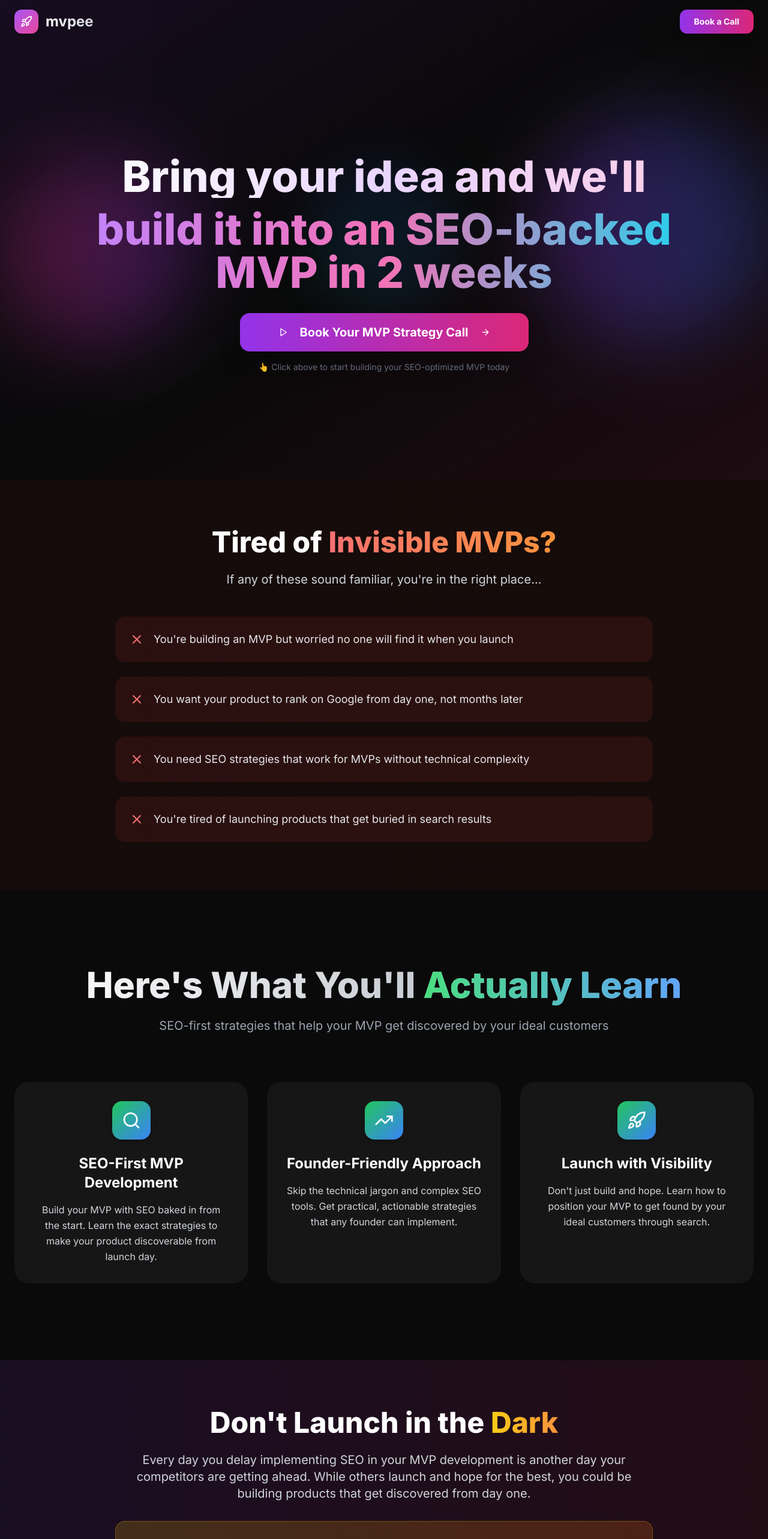
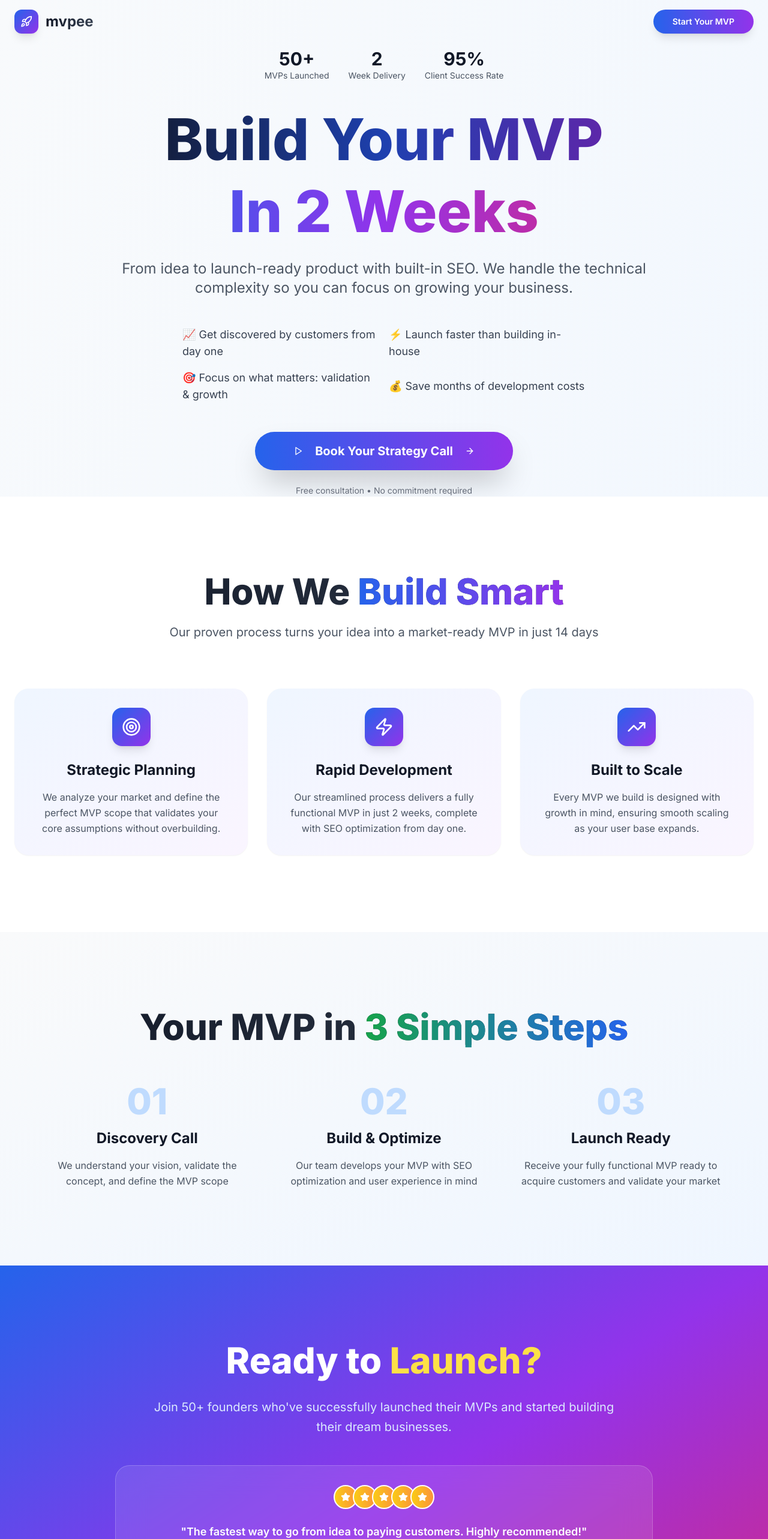
Before and after one commit to fozagtx/mvpee, a React (Vite) app: page / in a window 1280 px wide. Shown: the top 2566 px of the page at 60% size. Built offline with nearby package versions, Linux system fonts and the light colour scheme.

Commit message:
Refactor: General website improvements
Minor website improvements.

```diff
--- a/src/pages/Index.tsx
+++ b/src/pages/Index.tsx
@@ -1,5 +1,6 @@
+
 import React, { useState, useEffect } from 'react';
-import { Lightbulb, Gift, Sparkles, Search, Zap, TrendingUp, ArrowRight, Menu, X, Play, CheckCircle, Rocket } from 'lucide-react';
+import { Star, Zap, TrendingUp, ArrowRight, Menu, X, Play, CheckCircle, Rocket, Target, Users, Clock } from 'lucide-react';
 import { Button } from '@/components/ui/button';
 import { Card, CardContent } from '@/components/ui/card';
 import { Sheet, SheetContent, SheetTrigger } from '@/components/ui/sheet';
@@ -16,78 +17,76 @@ const Index = () => {
     return () => window.removeEventListener('scroll', handleScroll);
   }, []);
 
-  const painPoints = [
-    "You're building an MVP but worried no one will find it when you launch",
-    "You want your product to rank on Google from day one, not months later",
-    "You need SEO strategies that work for MVPs without technical complexity",
-    "You're tired of launching products that get buried in search results"
+  const features = [
+    {
+      icon: Target,
+      title: "Strategic Planning",
+      description: "We analyze your market and define the perfect MVP scope that validates your core assumptions without overbuilding."
+    },
+    {
+      icon: Zap,
+      title: "Rapid Development",
+      description: "Our streamlined process delivers a fully functional MVP in just 2 weeks, complete with SEO optimization from day one."
+    },
+    {
+      icon: TrendingUp,
+      title: "Built to Scale",
+      description: "Every MVP we build is designed with growth in mind, ensuring smooth scaling as your user base expands."
+    }
   ];
 
   const benefits = [
-    {
-      icon: Search,
-      title: "SEO-First MVP Development",
-      description: "Build your MVP with SEO baked in from the start. Learn the exact strategies to make your product discoverable from launch day."
-    },
-    {
-      icon: TrendingUp,
-      title: "Founder-Friendly Approach",
-      description: "Skip the technical jargon and complex SEO tools. Get practical, actionable strategies that any founder can implement."
-    },
-    {
-      icon: Rocket,
-      title: "Launch with Visibility",
-      description: "Don't just build and hope. Learn how to position your MVP to get found by your ideal customers through search."
-    }
+    "📈 Get discovered by customers from day one",
+    "⚡ Launch faster than building in-house",
+    "🎯 Focus on what matters: validation & growth",
+    "💰 Save months of development costs"
+  ];
+
+  const stats = [
+    { number: "50+", label: "MVPs Launched" },
+    { number: "2", label: "Week Delivery" },
+    { number: "95%", label: "Client Success Rate" }
   ];
 
   return (
-    <div className="min-h-screen bg-[#0a0a0a] text-white font-inter relative overflow-hidden">
-      {/* Animated Background Gradients */}
-      <div className="fixed inset-0 z-0">
-        <div className="absolute top-0 left-0 w-full h-full bg-gradient-to-br from-purple-900/20 via-transparent to-pink-900/20 animate-pulse"></div>
-        <div className="absolute top-1/4 right-0 w-96 h-96 bg-gradient-to-l from-blue-600/30 to-purple-600/30 rounded-full blur-3xl animate-float"></div>
-        <div className="absolute bottom-1/4 left-0 w-80 h-80 bg-gradient-to-r from-pink-600/30 to-purple-600/30 rounded-full blur-3xl animate-float" style={{ animationDelay: '2s' }}></div>
-        <div className="absolute top-1/2 left-1/2 transform -translate-x-1/2 -translate-y-1/2 w-64 h-64 bg-gradient-to-tr from-cyan-600/20 to-blue-600/20 rounded-full blur-2xl animate-pulse" style={{ animationDelay: '1s' }}></div>
-      </div>
-
+    <div className="min-h-screen bg-gradient-to-br from-slate-50 to-blue-50">
       {/* Navbar */}
       <nav className={`fixed top-0 left-0 right-0 z-50 transition-all duration-500 ${
         scrolled
-          ? 'bg-black/80 backdrop-blur-xl border-b border-white/10'
+          ? 'bg-white/90 backdrop-blur-xl border-b border-gray-200 shadow-sm'
           : 'bg-transparent'
       }`}>
         <div className="max-w-7xl mx-auto px-6 py-4">
           <div className="flex justify-between items-center">
             <div className="flex items-center space-x-3 group">
-              <div className="w-10 h-10 bg-gradient-to-br from-purple-500 to-pink-500 rounded-xl flex items-center justify-center shadow-lg group-hover:shadow-purple-500/25 transition-all duration-300 group-hover:scale-105">
+              <div className="w-10 h-10 bg-gradient-to-br from-blue-600 to-purple-600 rounded-xl flex items-center justify-center shadow-lg group-hover:shadow-blue-500/25 transition-all duration-300 group-hover:scale-105">
                 <Rocket className="h-5 w-5 text-white" />
               </div>
-              <span className="text-2xl font-bold bg-gradient-to-r from-white to-gray-300 bg-clip-text text-transparent">mvpee</span>
+              <span className="text-2xl font-bold bg-gradient-to-r from-gray-900 to-gray-700 bg-clip-text text-transparent">mvpee</span>
             </div>
 
             <div className="hidden lg:flex items-center space-x-8">
               <Button
-                className="bg-gradient-to-r from-purple-600 to-pink-600 hover:from-purple-700 hover:to-pink-700 text-white font-bold px-6 py-2 rounded-xl shadow-lg hover:shadow-purple-500/25 transition-all duration-300 hover:scale-105"
+                className="bg-gradient-to-r from-blue-600 to-purple-600 hover:from-blue-700 hover:to-purple-700 text-white font-semibold px-8 py-3 rounded-full shadow-lg hover:shadow-blue-500/25 transition-all duration-300 hover:scale-105"
                 onClick={() => window.open('https://calendly.com/your-link', '_blank')}
               >
-                Book a Call
+                Start Your MVP
               </Button>
             </div>
 
             <Sheet open={mobileMenuOpen} onOpenChange={setMobileMenuOpen}>
               <SheetTrigger asChild>
-                <Button variant="ghost" size="sm" className="lg:hidden text-white hover:bg-white/10 border border-white/20">
+                <Button variant="ghost" size="sm" className="lg:hidden text-gray-900 hover:bg-gray-100">
                   <Menu className="h-5 w-5" />
                 </Button>
               </SheetTrigger>
-              <SheetContent side="right" className="bg-black/95 backdrop-blur-xl border-white/10">
+              <SheetContent side="right" className="bg-white border-gray-200">
                 <div className="flex flex-col space-y-6 mt-8">
                   <Button
-                    className="bg-gradient-to-r from-purple-600 to-pink-600 hover:from-purple-700 hover:to-pink-700 text-white font-bold px-6 py-3 rounded-xl shadow-lg"
+                    className="bg-gradient-to-r from-blue-600 to-purple-600 hover:from-blue-700 hover:to-purple-700 text-white font-semibold px-8 py-3 rounded-full shadow-lg"
                     onClick={() => window.open('https://calendly.com/your-link', '_blank')}
                   >
-                    Book a Call
+                    Start Your MVP
                   </Button>
                 </div>
               </SheetContent>
@@ -96,56 +95,83 @@ const Index = () => {
         </div>
       </nav>
 
-      {/* Hero Section - VSL Style */}
-      <section className="relative z-20 min-h-screen flex items-center justify-center px-6 pt-20">
-        <div className="max-w-5xl mx-auto text-center">
+      {/* Hero Section */}
+      <section className="relative min-h-screen flex items-center justify-center px-6 pt-20">
+        <div className="max-w-6xl mx-auto text-center">
           <div className="animate-fade-in">
-            {/* Big Promise Headline */}
+            {/* Stats Bar */}
+            <div className="flex justify-center items-center space-x-8 mb-12">
+              {stats.map((stat, index) => (
+                <div key={index} className="text-center">
+                  <div className="text-3xl font-bold text-gray-900">{stat.number}</div>
+                  <div className="text-sm text-gray-600">{stat.label}</div>
+                </div>
+              ))}
+            </div>
+
+            {/* Main Headline */}
             <h1 className="mb-8 leading-tight">
-              <div className="font-black text-4xl md:text-6xl xl:text-7xl bg-gradient-to-r from-white via-purple-200 to-pink-200 bg-clip-text text-transparent mb-4">
-                Bring your idea and we'll
+              <div className="font-black text-5xl md:text-7xl xl:text-8xl bg-gradient-to-r from-gray-900 via-blue-800 to-purple-800 bg-clip-text text-transparent mb-6">
+                Build Your MVP
               </div>
-              <div className="font-black text-4xl md:text-6xl xl:text-7xl bg-gradient-to-r from-purple-400 via-pink-400 to-cyan-400 bg-clip-text text-transparent mb-6">
-                build it into an SEO-backed MVP in 2 weeks
+              <div className="font-black text-5xl md:text-7xl xl:text-8xl bg-gradient-to-r from-blue-600 via-purple-600 to-pink-600 bg-clip-text text-transparent mb-8">
+                In 2 Weeks
               </div>
             </h1>
+
+            <p className="text-xl md:text-2xl text-gray-600 mb-12 max-w-4xl mx-auto leading-relaxed">
+              From idea to launch-ready product with built-in SEO. We handle the technical complexity
+              so you can focus on growing your business.
+            </p>
+
+            {/* Benefits List */}
+            <div className="grid grid-cols-1 md:grid-cols-2 gap-4 max-w-2xl mx-auto mb-12">
+              {benefits.map((benefit, index) => (
+                <div key={index} className="flex items-center text-left text-gray-700 text-lg">
+                  <span>{benefit}</span>
+                </div>
+              ))}
+            </div>
 
             {/* Primary CTA */}
             <div className="flex flex-col sm:flex-row gap-6 justify-center">
               <Button
                 size="lg"
-                className="bg-gradient-to-r from-purple-600 to-pink-600 hover:from-purple-700 hover:to-pink-700 text-white font-bold text-xl px-16 py-8 rounded-2xl shadow-2xl hover:shadow-purple-500/25 transition-all duration-300 hover:scale-105 border-0 group"
+                className="bg-gradient-to-r from-blue-600 to-purple-600 hover:from-blue-700 hover:to-purple-700 text-white font-bold text-xl px-16 py-8 rounded-full shadow-2xl hover:shadow-blue-500/25 transition-all duration-300 hover:scale-105 border-0 group"
                 onClick={() => window.open('https://calendly.com/your-link', '_blank')}
               >
                 <Play className="mr-3 h-6 w-6 group-hover:scale-110 transition-transform duration-300" />
-                Book Your MVP Strategy Call
+                Book Your Strategy Call
                 <ArrowRight className="ml-3 h-6 w-6 group-hover:translate-x-1 transition-transform duration-300" />
               </Button>
             </div>
 
-            <p className="text-sm text-gray-500 mt-4">
-              👆 Click above to start building your SEO-optimized MVP today
+            <p className="text-sm text-gray-500 mt-6">
+              Free consultation • No commitment required
             </p>
           </div>
         </div>
       </section>
 
-      {/* Pain Points Section */}
-      <section className="relative z-20 px-6 py-20 bg-gradient-to-r from-red-900/10 to-orange-900/10">
-        <div className="max-w-4xl mx-auto text-center">
-          <h2 className="text-4xl md:text-5xl font-black mb-6 text-white">
-            Tired of <span className="bg-gradient-to-r from-red-400 to-orange-400 bg-clip-text text-transparent">Invisible MVPs?</span>
-          </h2>
-          <p className="text-xl text-gray-300 mb-12 font-light">
-            If any of these sound familiar, you're in the right place...
-          </p>
+      {/* Features Section */}
+      <section className="relative px-6 py-32 bg-white">
+        <div className="max-w-7xl mx-auto">
+          <div className="text-center mb-20">
+            <h2 className="text-5xl md:text-6xl font-black mb-6 bg-gradient-to-r from-gray-900 to-gray-700 bg-clip-text text-transparent">
+              How We <span className="bg-gradient-to-r from-blue-600 to-purple-600 bg-clip-text text-transparent">Build Smart</span>
+            </h2>
+            <p className="text-xl text-gray-600 max-w-3xl mx-auto">Our proven process turns your idea into a market-ready MVP in just 14 days</p>
+          </div>
 
-          <div className="space-y-6">
-            {painPoints.map((point, index) => (
-              <Card key={index} className="border-0 bg-red-500/10 backdrop-blur-xl hover:bg-red-500/20 transition-all duration-500 rounded-2xl group hover:scale-[1.02]">
-                <CardContent className="p-6 flex items-center">
-                  <X className="h-6 w-6 text-red-400 mr-4 flex-shrink-0" />
-                  <p className="text-lg text-gray-200 text-left">{point}</p>
+          <div className="grid md:grid-cols-3 gap-8">
+            {features.map((feature, index) => (
+              <Card key={index} className="border-0 bg-gradient-to-br from-blue-50 to-purple-50 hover:from-blue-100 hover:to-purple-100 transition-all duration-500 rounded-3xl group hover:scale-105 hover:shadow-2xl">
+                <CardContent className="p-8 text-center h-full flex flex-col">
+                  <div className="w-16 h-16 bg-gradient-to-br from-blue-600 to-purple-600 rounded-2xl flex items-center justify-center mx-auto mb-6 group-hover:rotate-6 transition-transform duration-300 shadow-lg">
+                    <feature.icon className="h-8 w-8 text-white" />
+                  </div>
+                  <h3 className="text-2xl font-bold text-gray-900 mb-4">{feature.title}</h3>
+                  <p className="text-gray-600 leading-relaxed flex-grow">{feature.description}</p>
                 </CardContent>
               </Card>
             ))}
@@ -153,109 +179,84 @@ const Index = () => {
         </div>
       </section>
 
-      {/* Solution Section */}
-      <section id="story" className="relative z-20 px-6 py-32">
-        <div className="max-w-7xl mx-auto">
-          <div className="text-center mb-20">
-            <h2 className="text-5xl md:text-6xl font-black mb-6 bg-gradient-to-r from-white to-gray-400 bg-clip-text text-transparent">
-              Here's What You'll <span className="bg-gradient-to-r from-green-400 to-blue-400 bg-clip-text text-transparent">Actually Learn</span>
-            </h2>
-            <p className="text-xl text-gray-400 font-light max-w-3xl mx-auto">SEO-first strategies that help your MVP get discovered by your ideal customers</p>
-          </div>
+      {/* Process Section */}
+      <section className="relative px-6 py-32 bg-gradient-to-br from-gray-50 to-blue-50">
+        <div className="max-w-6xl mx-auto text-center">
+          <h2 className="text-5xl md:text-6xl font-black mb-16 bg-gradient-to-r from-gray-900 to-gray-700 bg-clip-text text-transparent">
+            Your MVP in <span className="bg-gradient-to-r from-green-600 to-blue-600 bg-clip-text text-transparent">3 Simple Steps</span>
+          </h2>
 
           <div className="grid md:grid-cols-3 gap-8">
-            {benefits.map((benefit, index) => (
-              <Card key={index} className="border-0 bg-white/5 backdrop-blur-xl hover:bg-white/10 transition-all duration-500 rounded-3xl group hover:scale-105 hover:shadow-2xl hover:shadow-green-500/10">
-                <CardContent className="p-8 text-center h-full flex flex-col">
-                  <div className="w-16 h-16 bg-gradient-to-br from-green-500 to-blue-500 rounded-2xl flex items-center justify-center mx-auto mb-6 group-hover:rotate-6 transition-transform duration-300 shadow-lg">
-                    <benefit.icon className="h-8 w-8 text-white" />
-                  </div>
-                  <h3 className="text-2xl font-bold text-white mb-4 group-hover:text-green-200 transition-colors duration-300">{benefit.title}</h3>
-                  <p className="text-gray-300 font-light leading-relaxed flex-grow">{benefit.description}</p>
-                </CardContent>
-              </Card>
+            {[
+              { step: "01", title: "Discovery Call", desc: "We understand your vision, validate the concept, and define the MVP scope" },
+              { step: "02", title: "Build & Optimize", desc: "Our team develops your MVP with SEO optimization and user experience in mind" },
+              { step: "03", title: "Launch Ready", desc: "Receive your fully functional MVP ready to acquire customers and validate your market" }
+            ].map((item, index) => (
+              <div key={index} className="relative">
+                <div className="text-6xl font-black text-blue-200 mb-4">{item.step}</div>
+                <h3 className="text-2xl font-bold text-gray-900 mb-4">{item.title}</h3>
+                <p className="text-gray-600 leading-relaxed">{item.desc}</p>
+              </div>
             ))}
           </div>
         </div>
       </section>
 
-      {/* Urgency/Scarcity Section */}
-      <section className="relative z-20 px-6 py-20 bg-gradient-to-r from-purple-900/20 to-pink-900/20">
+      {/* CTA Section */}
+      <section className="relative px-6 py-32 bg-gradient-to-br from-blue-600 via-purple-600 to-pink-600">
         <div className="max-w-4xl mx-auto text-center">
-          <h2 className="text-4xl md:text-5xl font-black mb-6 text-white">
-            Don't Launch in the <span className="bg-gradient-to-r from-yellow-400 to-orange-400 bg-clip-text text-transparent">Dark</span>
+          <h2 className="text-5xl md:text-6xl font-black mb-8 text-white">
+            Ready to <span className="text-yellow-300">Launch?</span>
           </h2>
-          <p className="text-xl text-gray-300 mb-8 font-light">
-            Every day you delay implementing SEO in your MVP development is another day your competitors are getting ahead.
-            While others launch and hope for the best, you could be building products that get discovered from day one.
+          <p className="text-xl text-blue-100 mb-12 leading-relaxed max-w-3xl mx-auto">
+            Join 50+ founders who've successfully launched their MVPs and started building their dream businesses.
           </p>
 
-          <div className="bg-gradient-to-r from-yellow-500/20 to-orange-500/20 border border-yellow-500/30 rounded-2xl p-8 mb-8">
-            <p className="text-lg text-yellow-200 font-semibold">
-              ⚡ These aren't just SEO tips - they're the EXACT strategies to build MVPs that rank, convert, and scale with search visibility baked in.
-            </p>
-          </div>
-        </div>
-      </section>
-
-      {/* Support Section - Strong CTA */}
-      <section id="support" className="relative z-20 px-6 py-32 bg-gradient-to-br from-purple-600/20 via-pink-600/20 to-cyan-600/20">
-        <div className="max-w-4xl mx-auto text-center">
-          <h2 className="text-5xl md:text-6xl font-black mb-8 bg-gradient-to-r from-white to-gray-200 bg-clip-text text-transparent">
-            Ready to <span className="bg-gradient-to-r from-purple-400 to-pink-400 bg-clip-text text-transparent">Build Smart?</span>
-          </h2>
-          <p className="text-xl text-gray-300 mb-8 font-light leading-relaxed max-w-3xl mx-auto">
-            If these SEO-first MVP strategies help you get even ONE early customer through organic search,
-            they'll pay for themselves 100x over in customer acquisition and product validation.
-          </p>
-
-          <div className="bg-white/5 backdrop-blur-xl rounded-3xl p-8 mb-12 border border-white/10">
-            <h3 className="text-2xl font-bold text-white mb-4">What happens when you support my work:</h3>
-            <div className="space-y-3 text-left max-w-2xl mx-auto">
-              <div className="flex items-center">
-                <CheckCircle className="h-5 w-5 text-green-400 mr-3" />
-                <span className="text-gray-200">You help me create even more valuable SEO-first development strategies</span>
-              </div>
-              <div className="flex items-center">
-                <CheckCircle className="h-5 w-5 text-green-400 mr-3" />
-                <span className="text-gray-200">You become part of a community of founders building discoverable products</span>
-              </div>
-              <div className="flex items-center">
-                <CheckCircle className="h-5 w-5 text-green-400 mr-3" />
-                <span className="text-gray-200">You invest in smart, sustainable MVP development methods</span>
+          <div className="bg-white/10 backdrop-blur-xl rounded-3xl p-8 mb-12 border border-white/20">
+            <div className="flex items-center justify-center mb-6">
+              <div className="flex -space-x-2">
+                {[1,2,3,4,5].map((i) => (
+                  <div key={i} className="w-10 h-10 rounded-full bg-gradient-to-r from-yellow-400 to-orange-400 border-2 border-white flex items-center justify-center">
+                    <Star className="h-4 w-4 text-white fill-current" />
+                  </div>
+                ))}
               </div>
             </div>
+            <p className="text-white text-lg font-semibold">
+              "The fastest way to go from idea to paying customers. Highly recommended!"
+            </p>
+            <p className="text-blue-200 mt-2">- Sarah M., SaaS Founder</p>
           </div>
 
           <div className="flex justify-center">
             <Button
               size="lg"
-              className="bg-gradient-to-r from-cyan-500 to-blue-500 hover:from-cyan-600 hover:to-blue-600 text-white font-bold text-xl px-16 py-8 rounded-3xl shadow-2xl hover:shadow-cyan-500/25 transition-all duration-300 hover:scale-105 border-0 group"
-              onClick={() => window.open('https://paystack.shop/pay/mvpe', '_blank')}
+              className="bg-white text-blue-600 hover:bg-blue-50 font-bold text-xl px-16 py-8 rounded-full shadow-2xl hover:shadow-white/25 transition-all duration-300 hover:scale-105 border-0 group"
+              onClick={() => window.open('https://calendly.com/your-link', '_blank')}
             >
-              <Gift className="mr-4 h-6 w-6 group-hover:rotate-12 transition-transform duration-300" />
-              YES! Support SEO-First MVP Development
-              <Sparkles className="ml-4 h-6 w-6 group-hover:scale-110 transition-transform duration-300" />
+              <Clock className="mr-4 h-6 w-6" />
+              Start Building Today
+              <ArrowRight className="ml-4 h-6 w-6 group-hover:translate-x-1 transition-transform duration-300" />
             </Button>
           </div>
 
-          <p className="text-sm text-gray-400 mt-6">
-            💝 Your support helps me continue sharing smart, SEO-first strategies for founders building discoverable products
+          <p className="text-blue-200 mt-6">
+            Free strategy call • Risk-free consultation
           </p>
         </div>
       </section>
 
       {/* Footer */}
-      <footer className="relative z-20 px-6 py-16 border-t border-white/10">
+      <footer className="relative px-6 py-16 bg-gray-900">
         <div className="max-w-7xl mx-auto text-center">
           <div className="flex items-center justify-center space-x-3 mb-6 group">
-            <div className="w-8 h-8 bg-gradient-to-br from-purple-500 to-pink-500 rounded-xl flex items-center justify-center shadow-lg group-hover:rotate-6 transition-transform duration-300">
+            <div className="w-8 h-8 bg-gradient-to-br from-blue-600 to-purple-600 rounded-xl flex items-center justify-center shadow-lg group-hover:rotate-6 transition-transform duration-300">
               <Rocket className="h-5 w-5 text-white" />
             </div>
-            <span className="text-2xl font-bold bg-gradient-to-r from-white to-gray-300 bg-clip-text text-transparent">mvpee</span>
+            <span className="text-2xl font-bold text-white">mvpee</span>
           </div>
-          <p className="text-gray-300 mb-4 font-light">SEO-optimized MVP development for smart founders</p>
-          <p className="text-gray-500 text-sm">Build products that get discovered from day one.</p>
+          <p className="text-gray-400 mb-4">Building tomorrow's products, today</p>
+          <p className="text-gray-500 text-sm">© 2024 mvpee. All rights reserved.</p>
         </div>
       </footer>
     </div>
```
